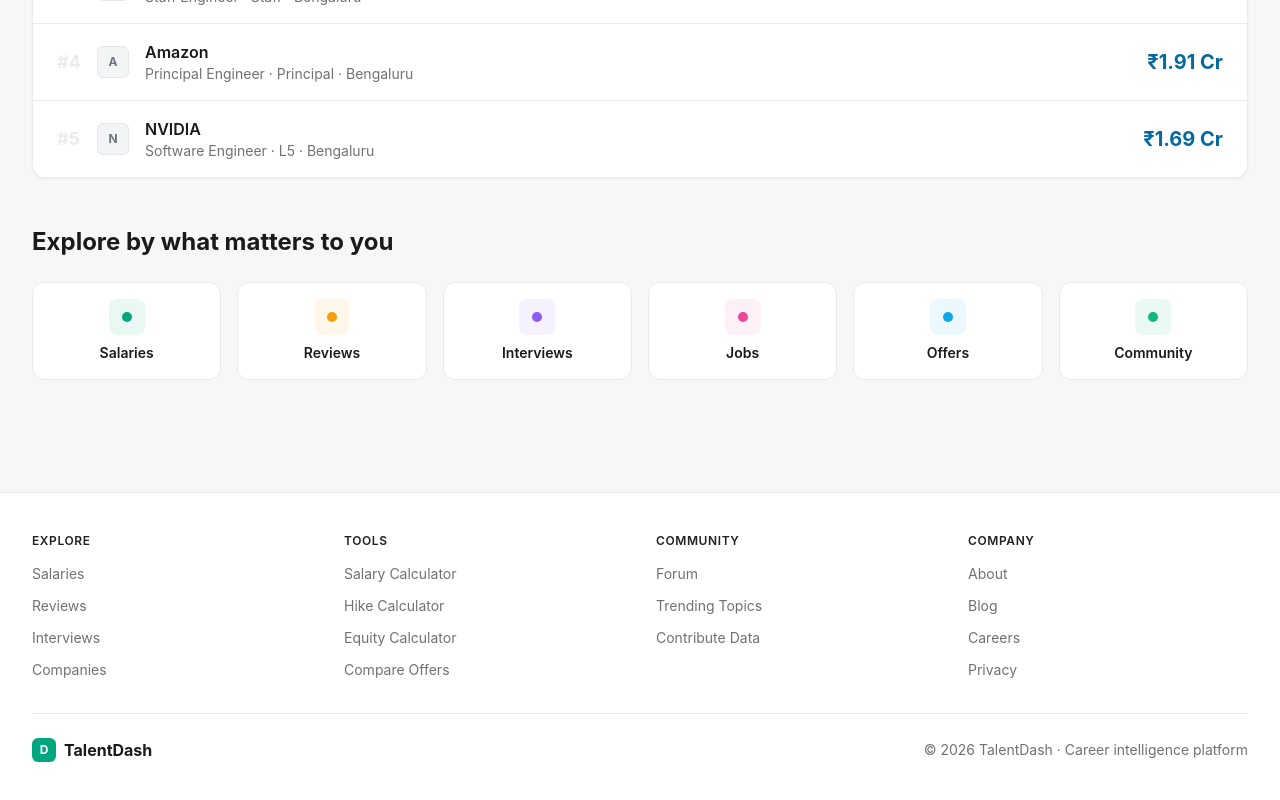
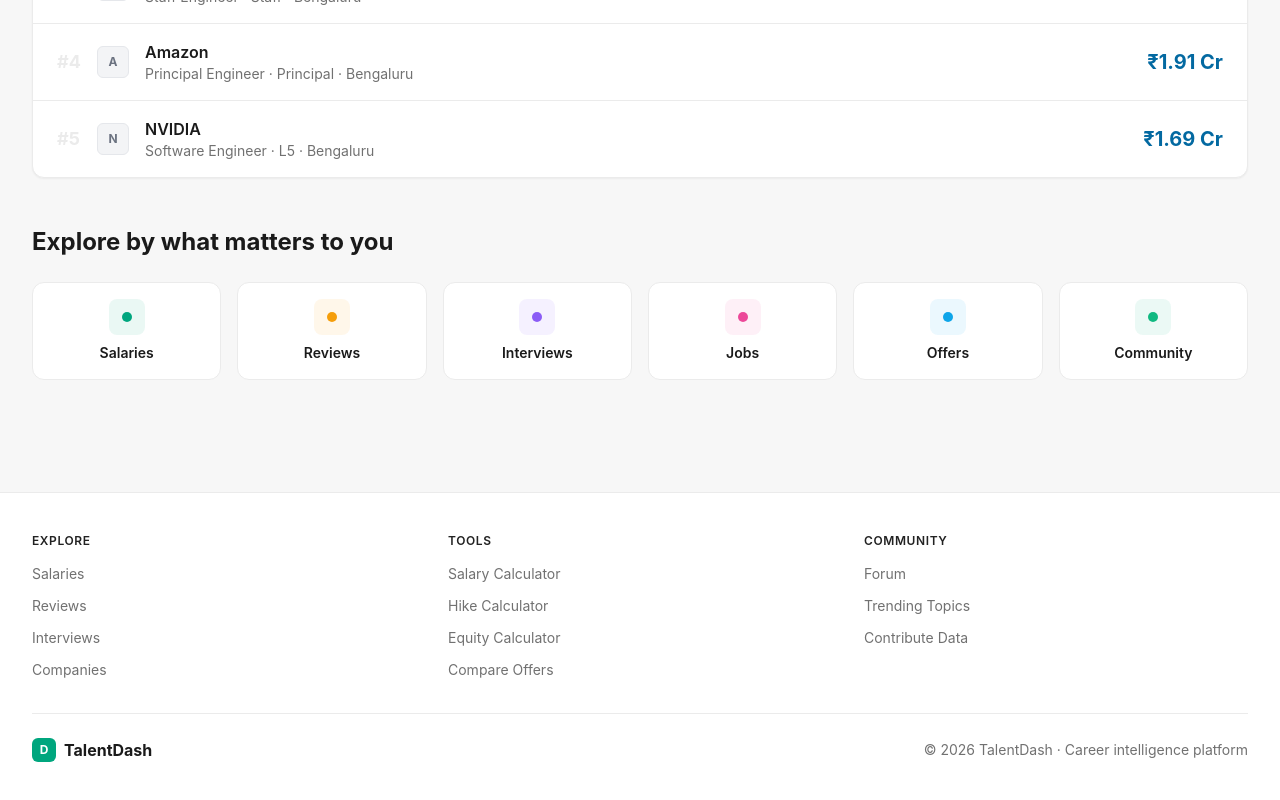
Before and after one commit to Visshwasmai24/talentdash, a Next.js app: page / in a window 1280 px wide. Shown: the part 1184-1984 px from the top of the page. Built offline with nearby package versions, Linux system fonts and the light colour scheme.

Commit message:
Update layout.tsx

```diff
--- a/app/layout.tsx
+++ b/app/layout.tsx
@@ -61,12 +61,12 @@ export default function RootLayout({ children }: { children: React.ReactNode })
 
         <footer className="border-t border-[#EBEBEB] bg-white mt-16">
           <div className="max-w-7xl mx-auto px-4 sm:px-6 lg:px-8 py-10">
-            <div className="grid grid-cols-2 md:grid-cols-4 gap-8 mb-8">
+            <div className="grid grid-cols-1 sm:grid-cols-3 gap-8 mb-8">
               {[
                 { title: 'Explore', links: [['Salaries', '/salaries'], ['Reviews', '/reviews'], ['Interviews', '/interviews'], ['Companies', '/companies/google']] },
                 { title: 'Tools', links: [['Salary Calculator', '/tools'], ['Hike Calculator', '/tools'], ['Equity Calculator', '/tools'], ['Compare Offers', '/compare']] },
                 { title: 'Community', links: [['Forum', '/community'], ['Trending Topics', '/community'], ['Contribute Data', '/contribute']] },
-                { title: 'Company', links: [['About', '/about'], ['Blog', '/blog'], ['Careers', '/careers'], ['Privacy', '/privacy']] },
+
               ].map(section => (
                 <div key={section.title}>
                   <h3 className="text-xs font-semibold text-[#222222] uppercase tracking-wider mb-3">{section.title}</h3>
```
